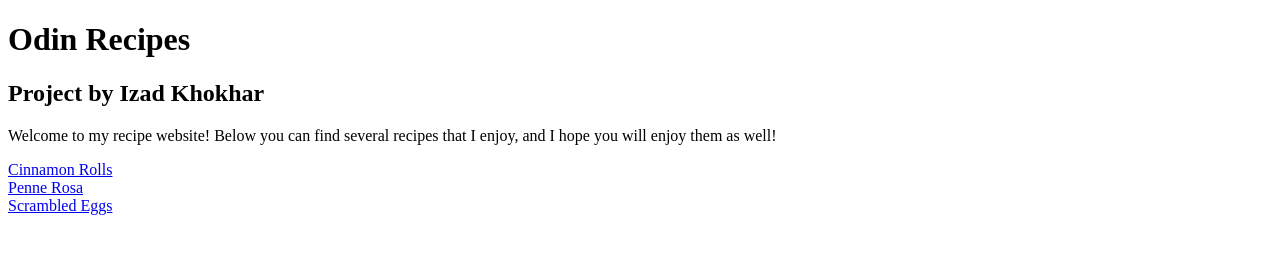
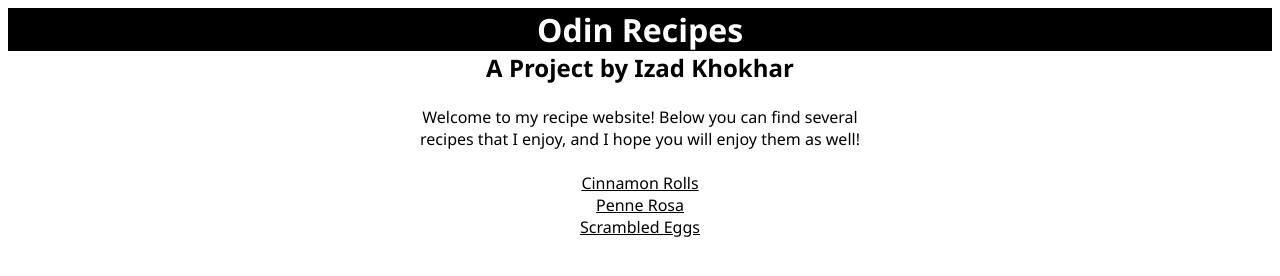
Before and after one commit to IK-49/odin-recipes, a plain HTML site: page index.html in a window 1280 px wide. Drawn offline with Linux system fonts and the light colour scheme.

Commit message:
~ css changes
~ added css to change the style of the html pages
~ changed global website font
~ centered certain elements
~ changed page title styles for each page

```diff
--- a/index.html
+++ b/index.html
@@ -3,18 +3,23 @@
 <head>
     <meta charset="UTF-8">
     <meta name="viewport" content="width=device-width, initial-scale=1.0">
+    <link rel="stylesheet" href="styles.css">
     <title>My Recipe Website!</title>
 </head>
 
 <body>
-    <h1>Odin Recipes</h1>
-    <h2>Project by Izad Khokhar</h2>
-
-    <p>Welcome to my recipe website! Below you can find several recipes that I enjoy, and I hope you will enjoy them as well!</p>
-    <a href="recipes/cinnamon-rolls.html">Cinnamon Rolls</a>
+    <h1 id="page-title" class="center">Odin Recipes</h1>
+    <h2 class="center">A Project by Izad Khokhar</h2>
     <br>
-    <a href="recipes/penne-rosa.html">Penne Rosa</a>
+    <p class="center">Welcome to my recipe website! Below you can find several</p>
+    <p class ="center">recipes that I enjoy, and I hope you will enjoy them as well!</p>
     <br>
-    <a href="recipes/scrambled-eggs.html">Scrambled Eggs</a>
+    <div class="center">
+        <a href="recipes/cinnamon-rolls.html">Cinnamon Rolls</a>
+        <br>
+        <a href="recipes/penne-rosa.html">Penne Rosa</a>
+        <br>
+        <a href="recipes/scrambled-eggs.html">Scrambled Eggs</a>
+    </div>
 </body>
 </html>
--- /dev/null
+++ b/styles.css
@@ -0,0 +1,22 @@
+* {
+    font-family: 'Segoe UI', Tahoma, Geneva, Verdana, sans-serif;
+    color: black;
+}
+
+#page-title {
+    background-color: black;
+    color: white;
+}
+
+.center {
+    text-align: center;
+    margin: auto;
+}
+
+.tab1 {
+    tab-size: 2;
+}
+
+.tab2 {
+    tab-size: 4;
+}
```
Also changed, not shown: recipes/cinnamon-rolls.html (+4 -2 lines), recipes/penne-rosa.html (+3 -2 lines), recipes/scrambled-eggs.html (+3 -1 lines).
